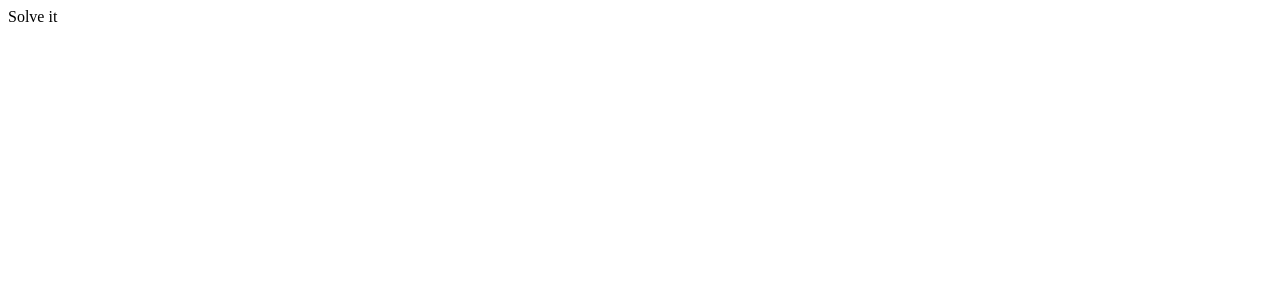
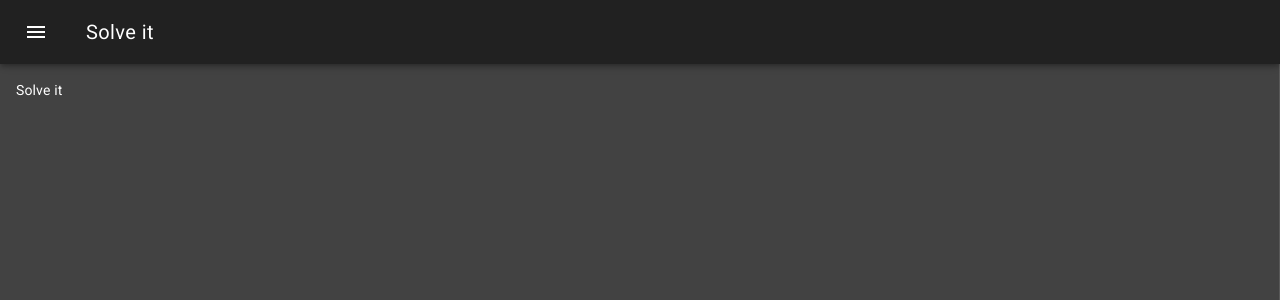
Before and after one commit to OJIEHb/solve-it, a Vue app in the folder web/: page / in a window 1280 px wide. Shown: the top 300 px of the page. Built offline with nearby package versions, Linux system fonts and the light colour scheme.

Commit message:
Add material ui navbar

```diff
--- a/web/package.json
+++ b/web/package.json
@@ -9,6 +9,7 @@
   },
   "dependencies": {
     "vue": "^2.5.17",
+    "vue-material": "^1.0.0-beta-10.2",
     "vue-router": "^3.0.1"
   },
   "devDependencies": {
--- a/web/public/index.html
+++ b/web/public/index.html
@@ -5,6 +5,7 @@
     <meta http-equiv="X-UA-Compatible" content="IE=edge">
     <meta name="viewport" content="width=device-width,initial-scale=1.0">
     <link rel="icon" href="<%= BASE_URL %>favicon.ico">
+    <link rel="stylesheet" href="//fonts.googleapis.com/css?family=Roboto:400,500,700,400italic|Material+Icons">
     <title>Solve it</title>
   </head>
   <body>
--- a/web/src/App.vue
+++ b/web/src/App.vue
@@ -1,5 +1,54 @@
 <template>
-  <div>
-    <router-view/>
+  <div class="page-container">
+    <md-app md-mode="reveal">
+      <md-app-toolbar>
+        <md-button class="md-icon-button" @click="menuVisible = !menuVisible">
+          <md-icon>menu</md-icon>
+        </md-button>
+        <span class="md-title">Solve it</span>
+      </md-app-toolbar>
+
+      <md-app-drawer :md-active.sync="menuVisible">
+        <md-app-toolbar>
+          <span class="md-title">Solve it</span>
+        </md-app-toolbar>
+      </md-app-drawer>
+
+      <md-app-content>
+        <router-view/>
+      </md-app-content>
+    </md-app>
   </div>
 </template>
+
+
+
+<script>
+  export default {
+    data() {
+      return {
+        menuVisible: false
+      }
+    }
+  }
+</script>
+
+
+<style lang="scss" scoped>
+  .md-app {
+    min-height: 100vh;
+  }
+
+  .md-drawer {
+    width: 230px;
+    max-width: calc(100vw - 125px);
+  }
+
+  .md-app-content {
+    height: 100%;
+  }
+
+  .side-menu {
+    top: 64px;
+  }
+</style>
--- a/web/src/main.js
+++ b/web/src/main.js
@@ -1,7 +1,11 @@
 import Vue from 'vue';
 import App from '@/App.vue';
 import router from '@/router';
+import VueMaterial from 'vue-material';
+import 'vue-material/dist/vue-material.min.css';
+import 'vue-material/dist/theme/default-dark.css'
 
+Vue.use(VueMaterial);
 Vue.config.productionTip = false;
 
 new Vue({
```
Also changed, not shown: 1 other file (tests, documents, lock files or other folders).
